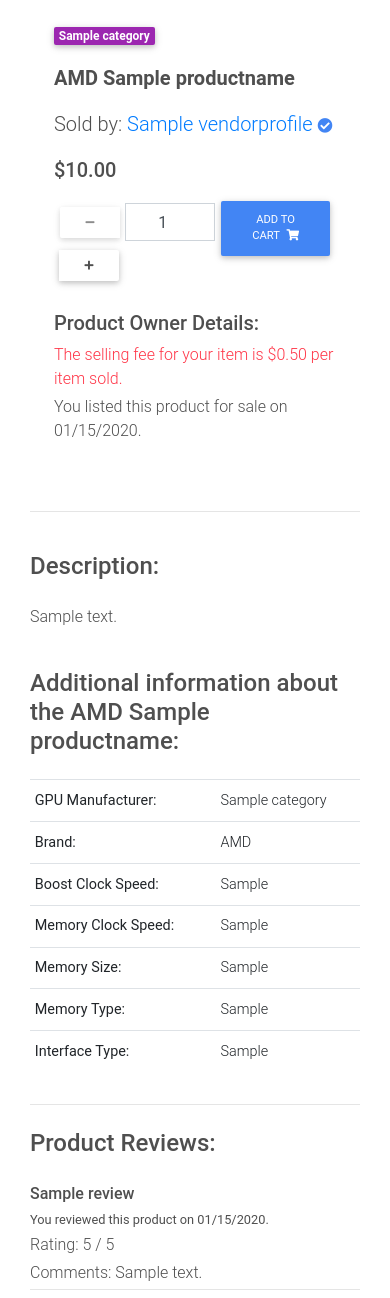
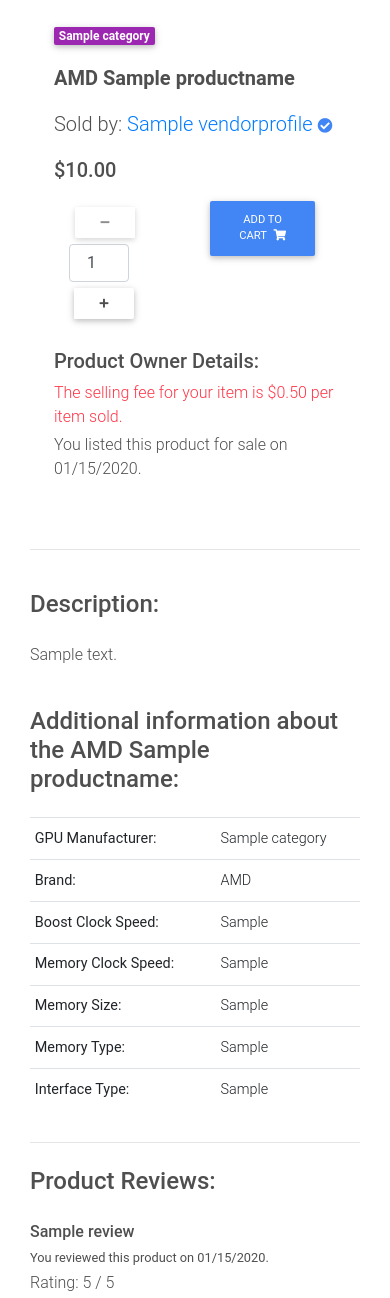
Before and after one commit to michaelhesch/ci-ms-4, a Django app: page /product/sample/ in a window 390 px wide. Shown: the part 386-1684 px from the top of the page. Run offline with Django 3.2, Linux system fonts and the light colour scheme; a user stored in the database is signed in; tables that the repository leaves empty hold one stand-in row (values such as "Sample post"); grey boxes marked "Sample" are stand-in pictures; some libraries are stand-ins or nearby versions.

Commit message:
Minor responsiveness improvements, added custom favicon

```diff
--- a/product/templates/product/add_product.html
+++ b/product/templates/product/add_product.html
@@ -4,8 +4,8 @@
 {% block title %}List a Product {% endblock %}
 
 {% block content %}
-<div class="row pt-3 d-flex justify-content-center">
-    <div class="col-8">
+<div class="row wow fadeIn pt-3 d-flex justify-content-center">
+    <div class="col-md-8">
         <h2>Sell Your Product</h2>
         <div class="card px-3">
             <form class="card-body mb-form px-3" method="POST">
--- a/product/templates/product/product_detail.html
+++ b/product/templates/product/product_detail.html
@@ -44,7 +44,7 @@
           {% csrf_token %}
           <div class="form-group">
             <div class="input-group align-items-center">
-              <div class="input-group-prepend">
+              <div class="input-group-prepend col-sm">
                 <button class="decrement-qty btn btn-sm"
                         data-sku="{{ product.sku }}"
                         id="decrement-qty_{{ product.sku }}">
@@ -53,6 +53,7 @@
                   </span>
                 </button>
               </div>
+              <div class="col-sm">
               <input type="number" value="1" min="1" max="20"
                 aria-label="item quantity"
                 class="form-control qty_input text-center"
@@ -61,7 +62,8 @@
                 data-sku="{{ product.sku }}"
                 id="id_qty_{{ product.sku }}"
               />
-              <div class="input-group-append">
+              </div>
+              <div class="input-group-append col-sm">
                 <button class="increment-qty btn btn-sm"
                         data-sku="{{ product.sku }}"
                         id="increment-qty_{{ product.sku }}">
@@ -72,7 +74,7 @@
               </div>
             </div>
           </div>
-          <div class="form-group">
+          <div class="form-group col-sm">
             <div class="input-group">
               <button class="btn btn-primary btn-md my-0 p" type="submit">Add to cart
                 <i class="fas fa-shopping-cart ml-1"></i>
--- a/templates/allauth/account/login.html
+++ b/templates/allauth/account/login.html
@@ -6,8 +6,8 @@
 {% block title %}{% trans "Sign In" %}{% endblock %}
 
 {% block content %}
-  <div class="row wow fadeIn">
-      <div class="col-6 offset-3 py-3 px-4 my-3 border">
+  <div class="row wow fadeIn d-flex justify-content-center">
+      <div class="col-md-6 py-3 px-4 my-3 border">
       <h2>{% trans "Sign In" %}</h2>
 
       {% get_providers as socialaccount_providers %}
--- a/templates/allauth/account/signup.html
+++ b/templates/allauth/account/signup.html
@@ -6,8 +6,8 @@
 {% block title %}{% trans "Signup" %}{% endblock %}
 
 {% block content %}
-<div class="row wow fadeIn">
-  <div class="col-6 offset-3 border p-3 my-3">
+<div class="row wow fadeIn d-flex justify-content-center">
+  <div class="col-md-6 border p-3 my-3">
   <h2>{% trans "Sign Up" %}</h2>
 
   <p>{% blocktrans %}Already have an account? Then please <a href="{{ login_url }}">sign in</a>.{% endblocktrans %}</p>
--- a/templates/base.html
+++ b/templates/base.html
@@ -7,6 +7,11 @@
   <meta charset="UTF-8">
   <meta http-equiv="X-UA-Compatible" content="IE=edge">
   <meta name="viewport" content="width=device-width, initial-scale=1.0, shrink-to-fit=no">
+  <!-- Branded Favicon -->
+  <link rel="apple-touch-icon" sizes="180x180" href="{% static 'img/apple-touch-icon.png' %}">
+  <link rel="icon" type="image/png" sizes="32x32" href="{% static 'img/favicon-32x32.png' %}">
+  <link rel="icon" type="image/png" sizes="16x16" href="{% static 'img/favicon-16x16.png' %}">
+  <link rel="manifest" href="{% static 'img/site.webmanifest' %}">
   <!-- Font Awesome -->
   <link
     rel="stylesheet"
@@ -32,7 +37,6 @@
   {% endblock %}
 
   <!-- Internal JS -->
-  <script src="" type="text/javascript"></script>
   {% block extra_js %}
   {% endblock %}
 
```
Also changed, not shown: static/img/android-chrome-192x192.png (added), static/img/android-chrome-512x512.png (added), static/img/apple-touch-icon.png (added), static/img/favicon-16x16.png (added), static/img/favicon-32x32.png (added), static/img/favicon.ico (added), static/img/site.webmanifest (added).
